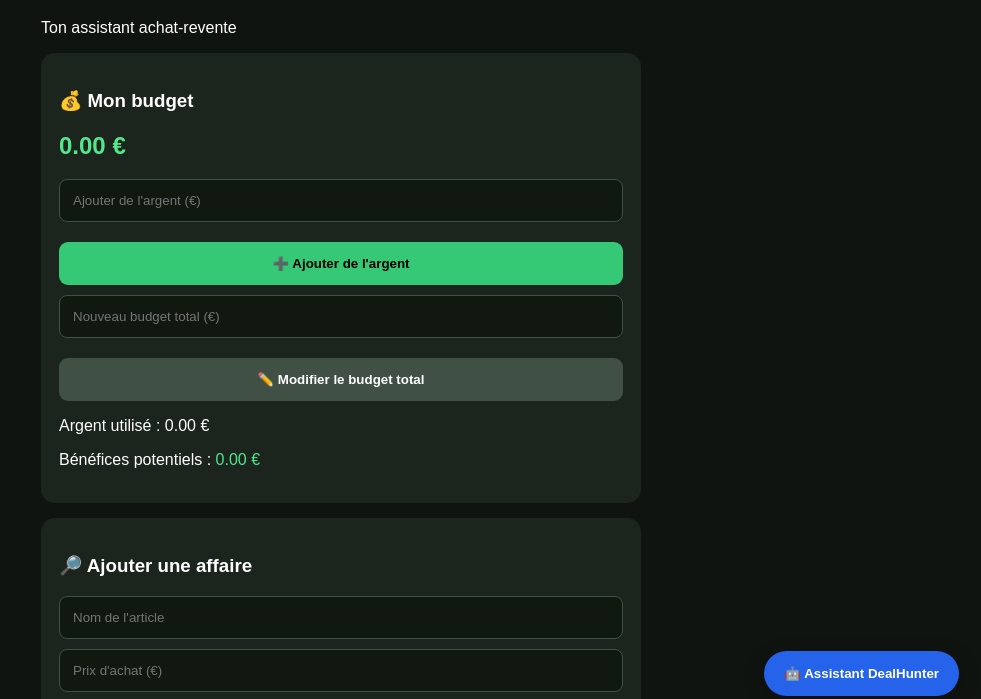
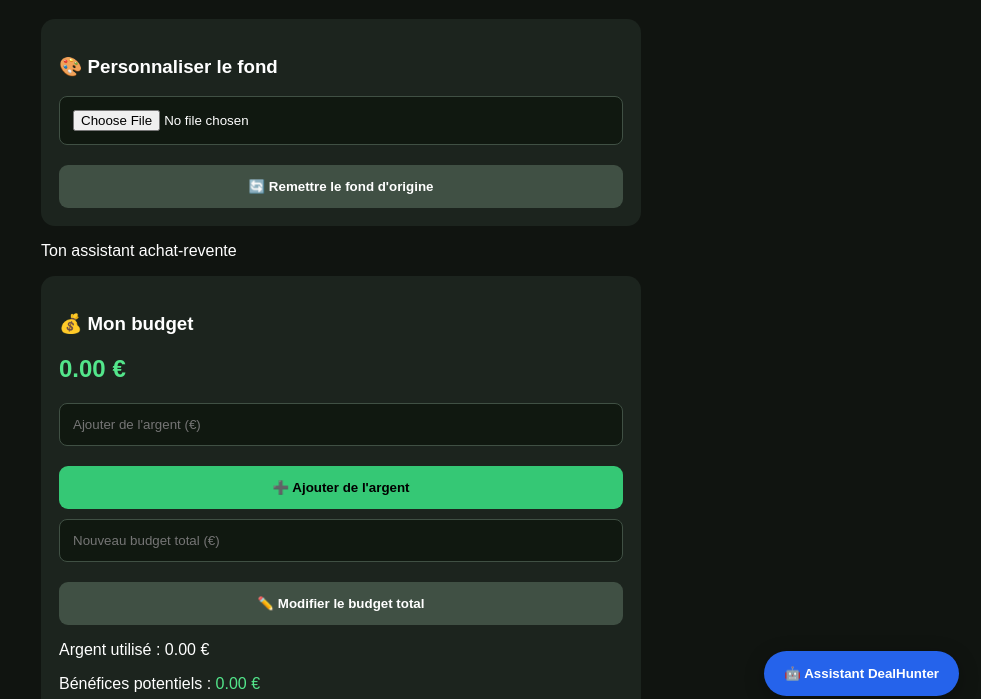
Before and after one commit to Over-141/dealhunter, a plain HTML site: page index.html in a window 1280 px wide. Shown: the part 82-781 px from the top of the page, without its empty margins (299-1280 px from the left). Drawn offline with Linux system fonts and the light colour scheme.

Commit message:
Update index.html

```diff
--- a/index.html
+++ b/index.html
@@ -85,6 +85,13 @@ button {
 <body>
 
 <h1>⚡ DealHunter</h1>
+  <div class="card">
+  <h3>🎨 Personnaliser le fond</h3>
+  <input type="file" id="backgroundInput" accept="image/*">
+  <button onclick="resetBackground()" class="secondary">
+    🔄 Remettre le fond d'origine
+  </button>
+</div>
 <p>Ton assistant achat-revente</p>
 
 <div class="card">
```
